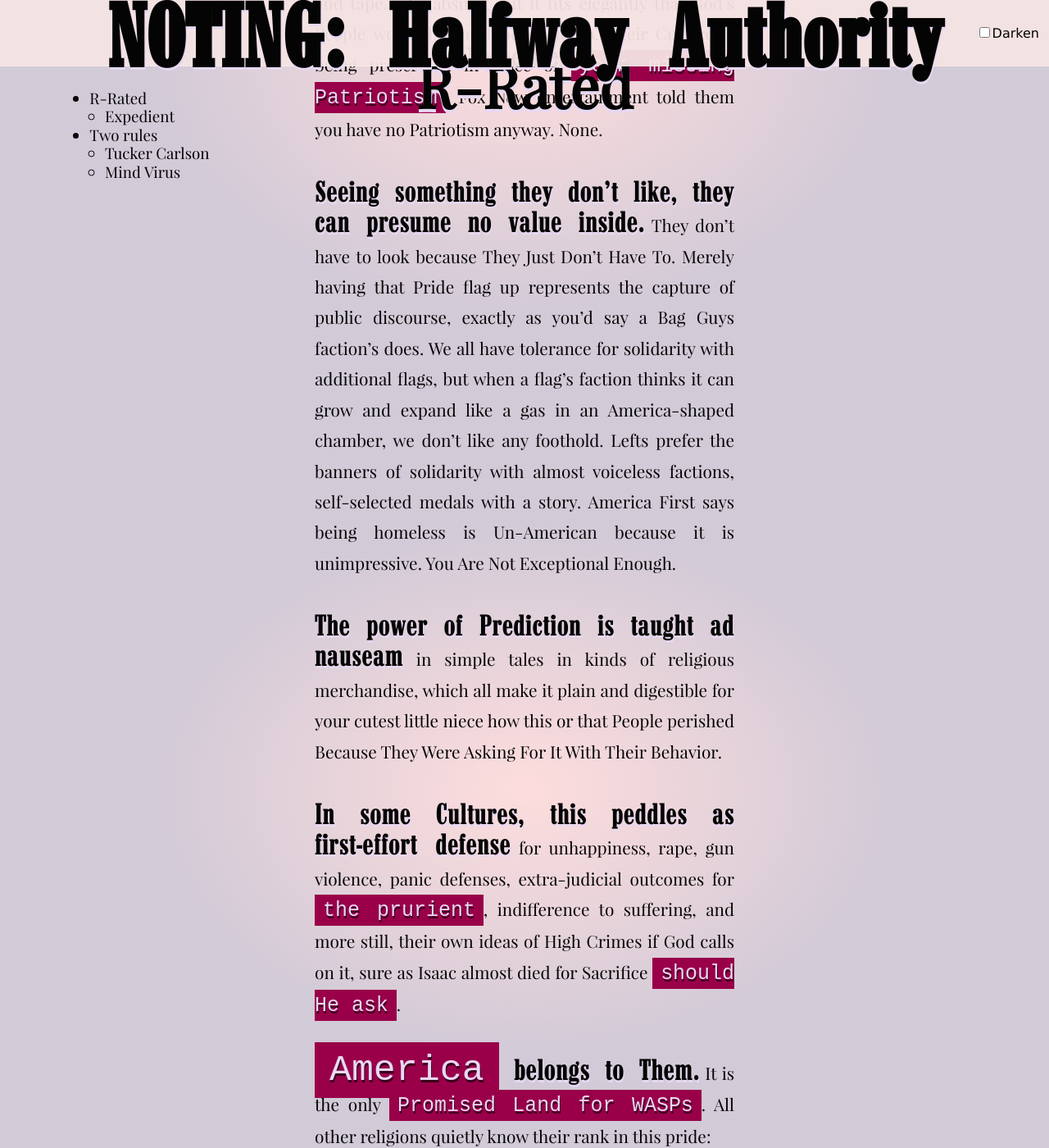
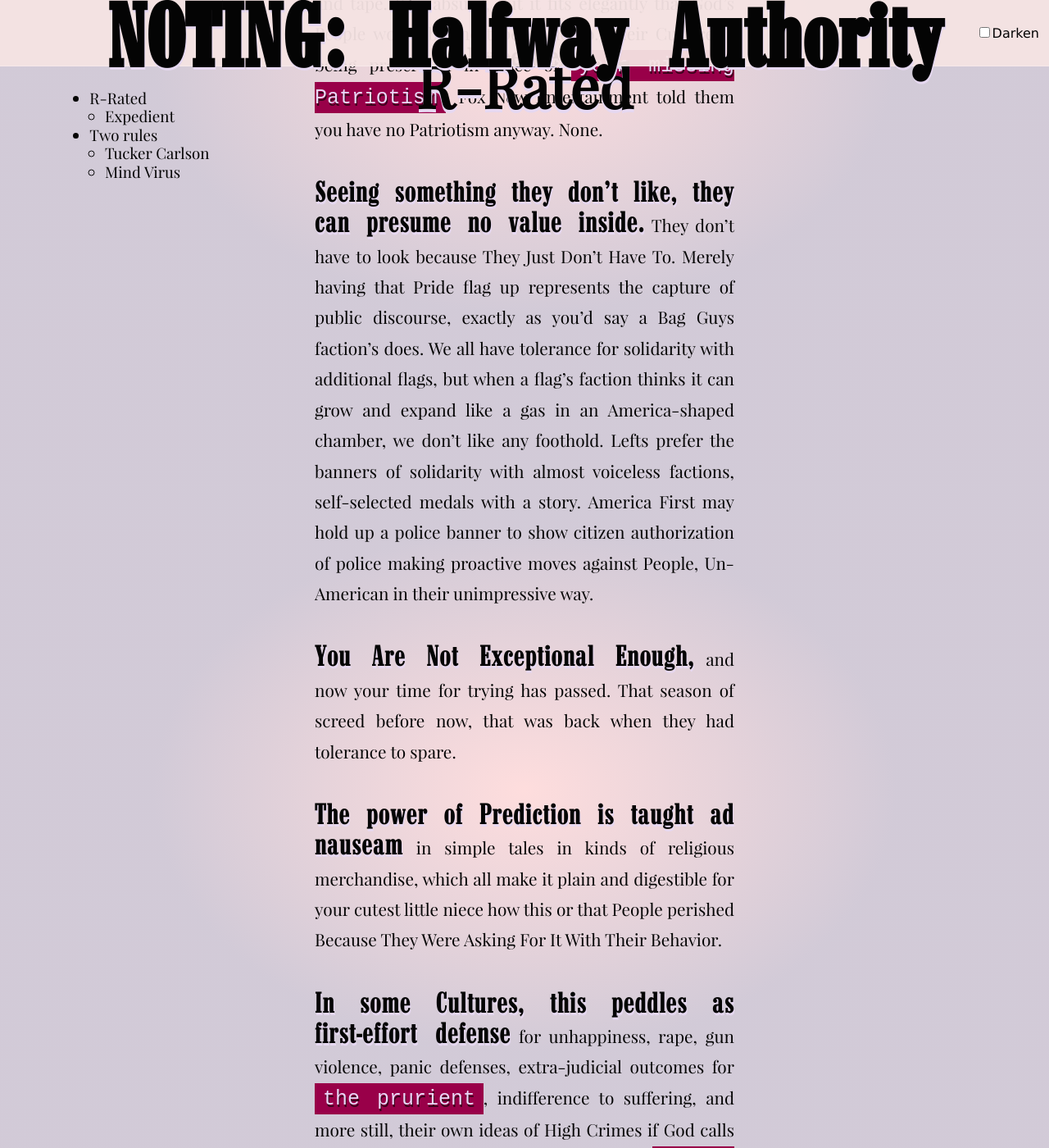
Before and after one commit to tiliv/antibody, a Jekyll site: the page built from docs/journal/autumn-Ryan-Halfway-Authority/index.md, in a window 1280 px wide and 1400 px high, scrolled down 12086 px. Shown: the whole window at 82% size. Built offline with Jekyll 4.4.1, drawn with Linux system fonts in a browser that asks for light colours.

Commit message:
Smooth out flag talk
The rest will appear later

```diff
--- a/docs/journal/autumn-Ryan-Halfway-Authority/index.md
+++ b/docs/journal/autumn-Ryan-Halfway-Authority/index.md
@@ -77,7 +77,9 @@ Stick to the manual if you don't know what to say, please.
 
 **Content-averse adults are not satisfied for labels.** They resent that it is on offer at all, as though PornHub is operating a physical store on their neighborhood corner. The more prudish they are, the more they know it's because they are tempted too and the absolutism is exactly what Chastity is all about. They want to predict perfectly well without looking, by the label, and they don't want to see labels they have to skip past. Their CleanFlix Culture is being proposed as a replacement for yours, and they brought the scissors and tape. It is absurd, but it fits elegantly that God's People would be the type to do so. Their Culture is being prescribed in place of `your missing Patriotism`. Fox New Entertainment told them you have no Patriotism anyway. None.
 
-**Seeing something they don't like, they can presume no value inside.** They don't have to look because They Just Don't Have To. Merely having that Pride flag up represents the capture of public discourse, exactly as you'd say a Bag Guys faction's does. We all have tolerance for solidarity with additional flags, but when a flag's faction thinks it can grow and expand like a gas in an America-shaped chamber, we don't like any foothold. Lefts prefer the banners of solidarity with almost voiceless factions, self-selected medals with a story. America First says being homeless is Un-American because it is unimpressive. You Are Not Exceptional Enough.
+**Seeing something they don't like, they can presume no value inside.** They don't have to look because They Just Don't Have To. Merely having that Pride flag up represents the capture of public discourse, exactly as you'd say a Bag Guys faction's does. We all have tolerance for solidarity with additional flags, but when a flag's faction thinks it can grow and expand like a gas in an America-shaped chamber, we don't like any foothold. Lefts prefer the banners of solidarity with almost voiceless factions, self-selected medals with a story. America First may hold up a police banner to show citizen authorization of police making proactive moves against People, Un-American in their unimpressive way.
+
+**You Are Not Exceptional Enough,** and now your time for trying has passed. That season of screed before now, that was back when they had tolerance to spare.
 
 **The power of Prediction is taught ad nauseam** in simple tales in kinds of religious merchandise, which all make it plain and digestible for your cutest little niece how this or that People perished Because They Were Asking For It With Their Behavior.
 
```
